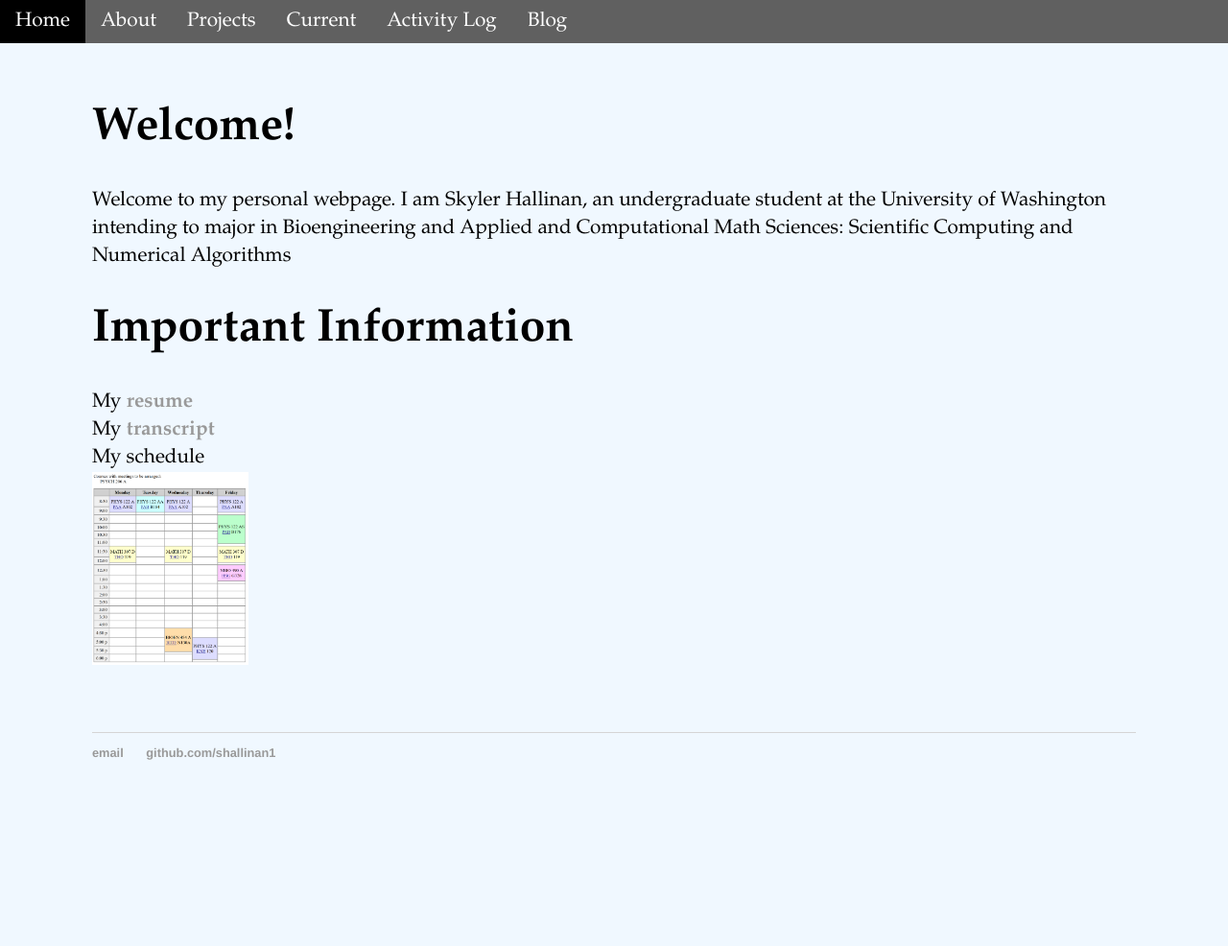
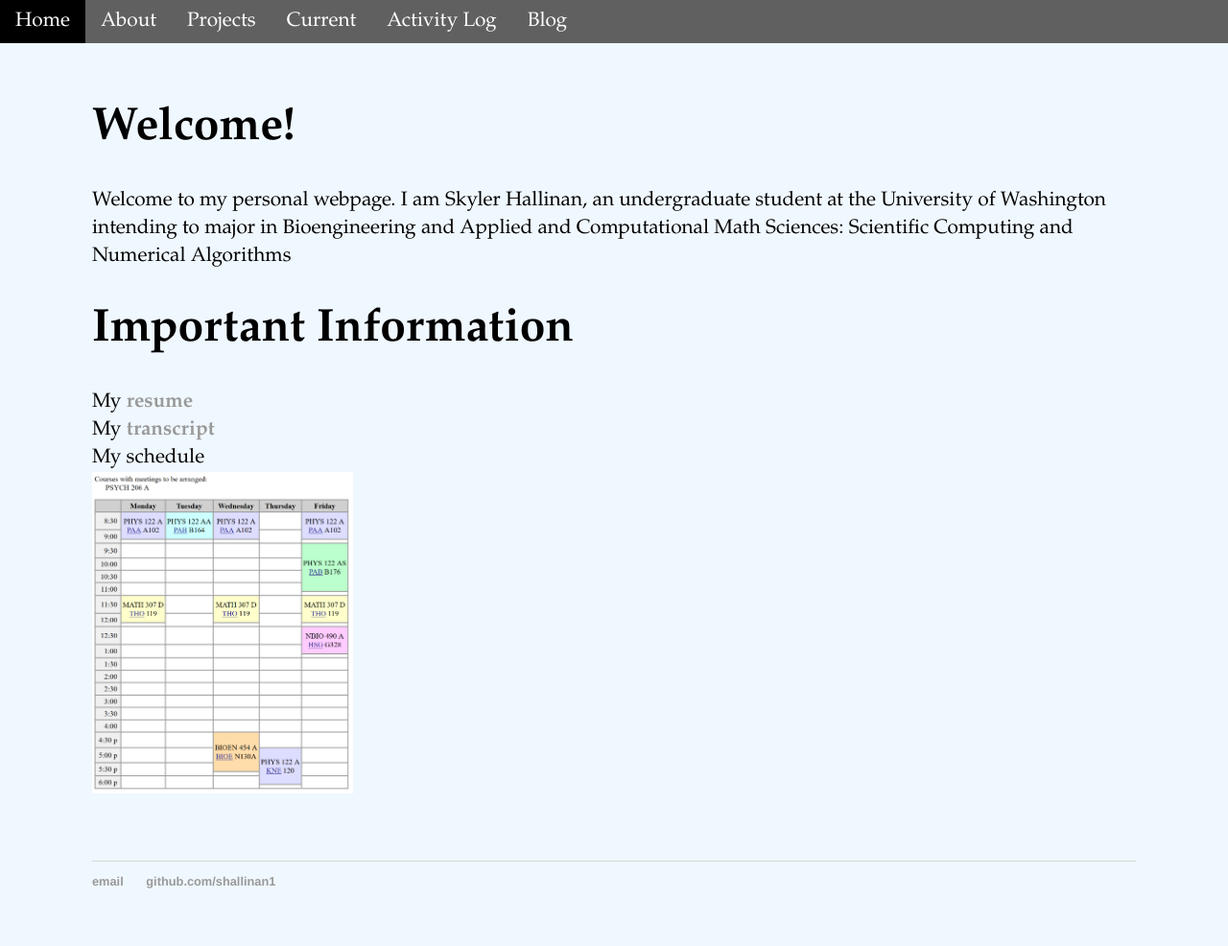
Before and after one commit to shallinan1/shallinan1.github.io, a Jekyll site: the page built from index.md, in a window 1280 px wide. Shown: the whole page at 96% size. Built offline with Jekyll 4.4.1, drawn with Linux system fonts in a browser that asks for light colours; before the commit the page ends 900 px from its top, so only the background shows below that.

Commit message:
img scale

```diff
--- a/index.md
+++ b/index.md
@@ -9,4 +9,4 @@ Welcome to my personal webpage. I am Skyler Hallinan, an undergraduate student a
 # Important Information
 My <a href="/assets/official/Hallinan_Skyler_Resume.pdf" target = "_blank"><b>resume</b></a> <br>
 My <a href="/assets/official/UWUnofficialTranscript.pdf" target = "_blank"><b>transcript</b></a> <br>
-My schedule <br> <img src="/assets/official/autumnschedule.png" alt="Autumn schedule" style="width:15%">
+My schedule <br> <img src="/assets/official/autumnschedule.png" alt="Autumn schedule" style="width:25%">
```
